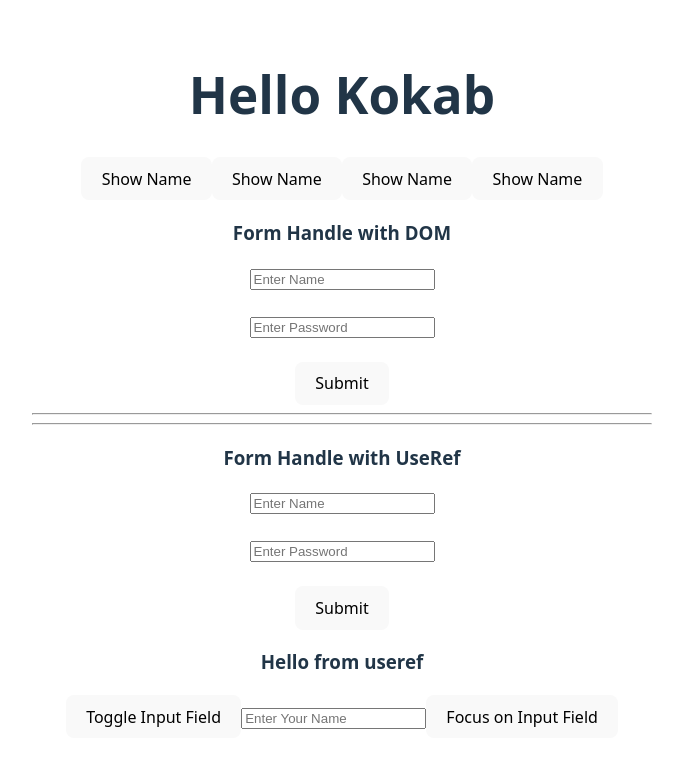
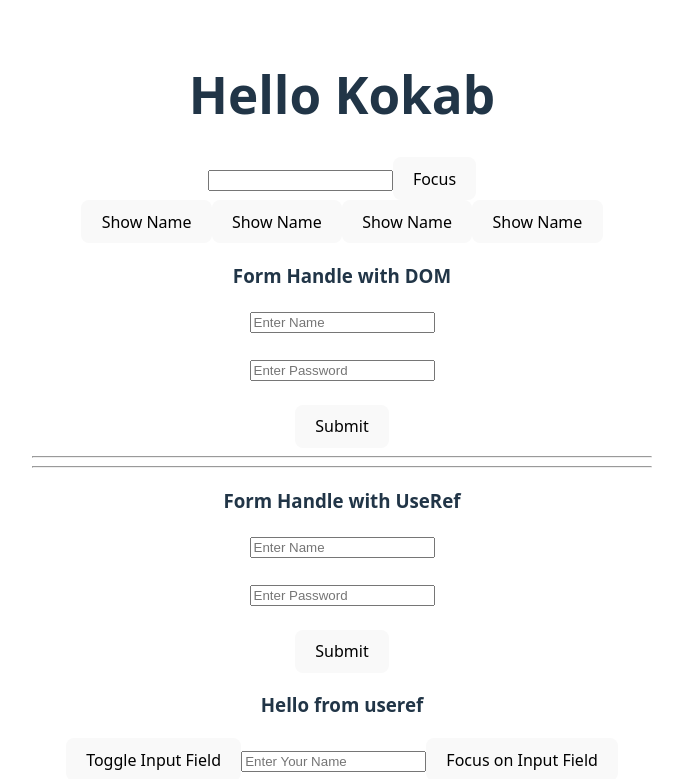
Before and after one commit to KokabNaveed/React, a React (Vite) app: page / in a window 1280 px wide. Shown: the top 779 px of the page, without its empty margins (298-981 px from the left). Built offline with nearby package versions, Linux system fonts and the light colour scheme.

Commit message:
Learn Forward Ref

```diff
--- a/src/App.jsx
+++ b/src/App.jsx
@@ -1,4 +1,4 @@
-import { useState } from 'react'
+import { useRef, useState } from 'react'
 import './App.css'
 import Counter from './Counter'
 import State from './State'
@@ -14,6 +14,7 @@ import LifeCycle from './LifeCycle'
 import UseRef from './UseRef'
 import UnControlled from './UnControlled'
 import PassFunction from './PassFunctionAsParameter'
+import Ref from './ForwardRef'
 
 
 const fruit = (name) => {
@@ -161,14 +162,26 @@ function App() {
     alert(name);
   }
 
+  const valueRef = useRef(null);
+  const handlevalue = () => {
+    valueRef.current.focus();
+    valueRef.current.style.color = 'green';
+    valueRef.current.value = '1234';
+  }
+
   return (
     <>
       <h1>Hello Kokab</h1>
 
-      <PassFunction displayname={displayName} name="Kokab"/>
-      <PassFunction displayname={displayName} name="Hafsa"/>
-      <PassFunction displayname={displayName} name="Sabar"/>
-      <PassFunction displayname={displayName} name="Fahad"/>
+      <Ref ref={valueRef}/>
+      <button onClick={handlevalue}>Focus</button>
+      <br />
+
+
+      <PassFunction displayname={displayName} name="Kokab" />
+      <PassFunction displayname={displayName} name="Hafsa" />
+      <PassFunction displayname={displayName} name="Sabar" />
+      <PassFunction displayname={displayName} name="Fahad" />
 
       <UnControlled />
 
--- /dev/null
+++ b/src/ForwardRef.jsx
@@ -0,0 +1,26 @@
+// this is for older version of react
+
+// import { forwardRef } from "react";
+
+// function Ref(props,ref) {
+//     return (
+//         <>
+//             <input type="text" placeholder='Enter value' ref={ref} />
+
+//         </>
+//     )
+// }
+
+// export default forwardRef(Ref);
+
+// for react 19 there is no forward ref it will work like that
+
+function Ref(props){
+    return(
+        <>
+        <input type="text" ref={props.ref} />
+        </>
+    )
+}
+
+export default Ref;
```
